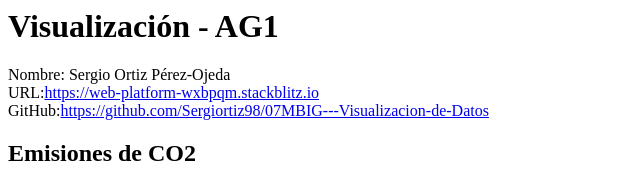
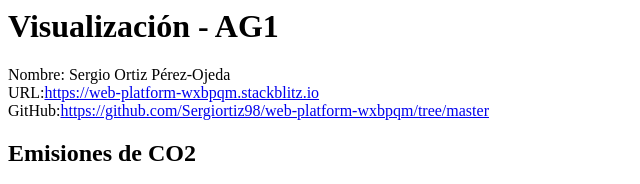
Before and after one commit to Sergiortiz98/web-platform-wxbpqm, a plain HTML site: page index.html in a window 1280 px wide. Shown: the top 184 px of the page, 0-640 px from the left. Drawn offline with Linux system fonts and the light colour scheme; grey boxes are pictures that could not be loaded.

Commit message:
1 file modified

```diff
--- a/index.html
+++ b/index.html
@@ -9,7 +9,7 @@
     Nombre: Sergio Ortiz Pérez-Ojeda<br>
     URL:<a href="https://web-platform-wxbpqm.stackblitz.io">https://web-platform-wxbpqm.stackblitz.io</a><br>
     GitHub:<a
-    href="https://github.com/Sergiortiz98/07MBIG---Visualizacion-de-Datos">https://github.com/Sergiortiz98/07MBIG---Visualizacion-de-Datos</a><br>
+    href="https://github.com/Sergiortiz98/web-platform-wxbpqm/tree/master">https://github.com/Sergiortiz98/web-platform-wxbpqm/tree/master</a><br>
     <h2>Emisiones de CO2</h2>
     <iframe width="600" height="371" seamless frameborder="0" scrolling="no" src="https://docs.google.com/spreadsheets/d/e/2PACX-1vTg3JQHC8CSExFZ08UyHYOuuInZwE34wuJ2i1LlPp-2FmLIx4xqO1CZeCQfEBtdZEAlTaIF9hkVnEdy/pubchart?oid=66978988&amp;format=interactive"></iframe>
     <br>
```
